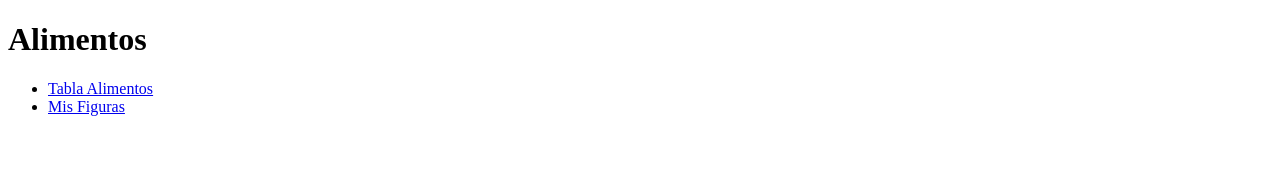
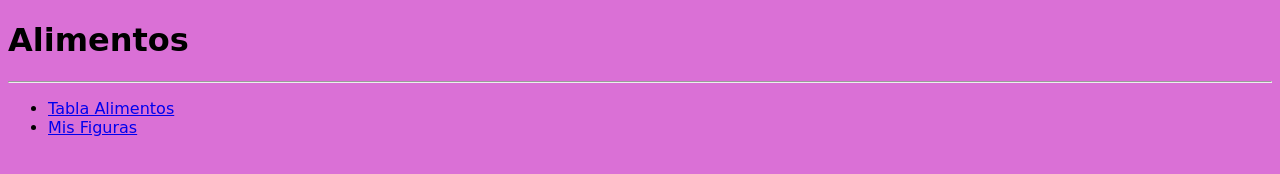
Before and after one commit to Adrian-89/1-ASIR, a plain HTML site: page LND/UT2/A2-TABLAS/indexAdrian.html in a window 1280 px wide. Drawn offline with Linux system fonts and the light colour scheme.

Commit message:
Se cambie el index

```diff
--- a/LND/UT2/A2-TABLAS/indexAdrian.html
+++ b/LND/UT2/A2-TABLAS/indexAdrian.html
@@ -5,8 +5,18 @@
     <meta name="viewport" content="width=device-width, initial-scale=1.0">
     <title>Document</title>
 </head>
+<style>
+    body {
+        background-color: orchid;
+        font-family: cursive;
+    }
+    h1 {
+        font-family: cursive;
+    }
+</style>
 <body>
     <h1>Alimentos</h1>
+    <hr>
     <ul>
         <li><a href="/LND/UT2/A2-TABLAS/U2_A4_Adrian_Ibarra_tablas.html">Tabla Alimentos</a></li>
         <li><a href="/LND/UT2/A2-TABLAS/misfiguras.html">Mis Figuras</a></li>
```
